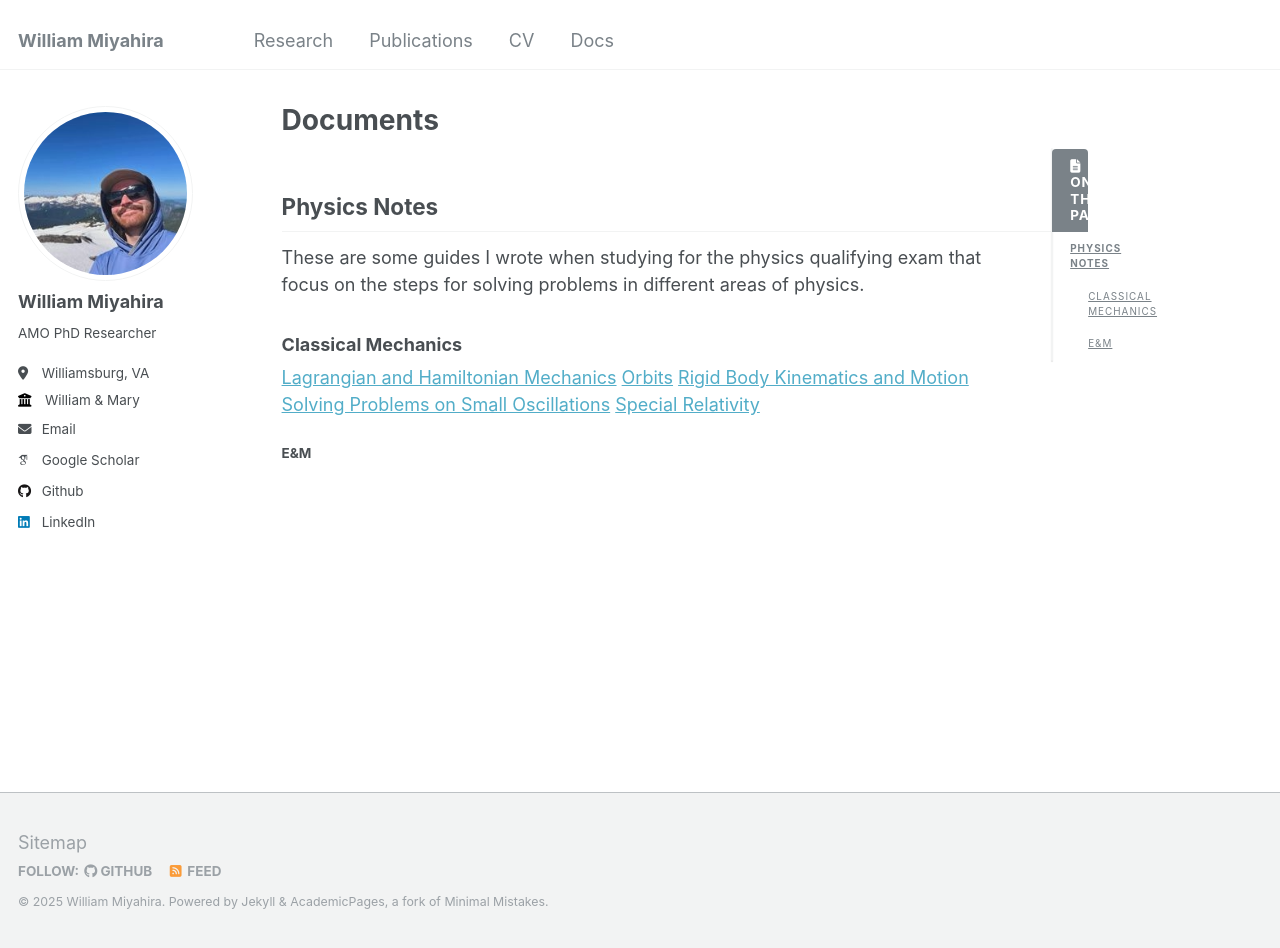
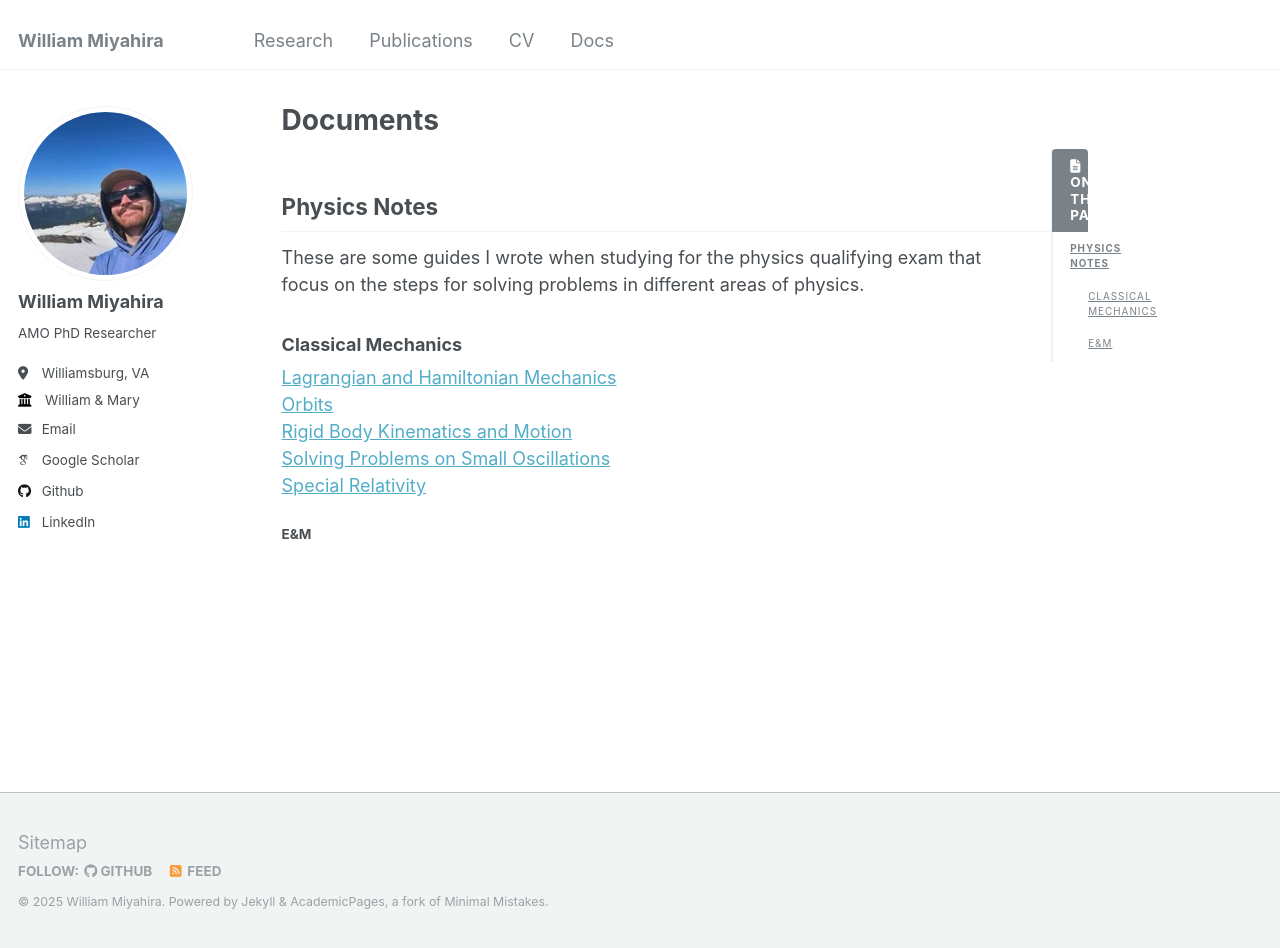
Before and after one commit to willmiyahira/willmiyahira.github.io, a Jekyll site: the page built from _pages/docs.md, in a window 1280 px wide and 948 px high. Built offline with Jekyll 4.4.1, drawn with Linux system fonts in a browser that asks for light colours; some web fonts are replaced.

Commit message:
update docs page

```diff
--- a/_pages/docs.md
+++ b/_pages/docs.md
@@ -11,10 +11,10 @@ author_profile: true
 These are some guides I wrote when studying for the physics qualifying exam that focus on the steps for solving problems in different areas of physics.
 
 ### Classical Mechanics
-<a href="/files/docs/physicsNotes/Lagrangian and Hamiltonian Mechanics.pdf" target="_blank">Lagrangian and Hamiltonian Mechanics</a>
-<a href="/files/docs/physicsNotes/Orbits.pdf" target="_blank">Orbits</a>
-<a href="/files/docs/physicsNotes/Rigid Body Kinematics and Motion.pdf" target="_blank">Rigid Body Kinematics and Motion</a>
-<a href="/files/docs/physicsNotes/Solving Problems on Small Oscillations.pdf" target="_blank">Solving Problems on Small Oscillations</a>
-<a href="/files/docs/physicsNotes/Special Relativity.pdf" target="_blank">Special Relativity</a>
+<a href="/files/docs/physicsNotes/Lagrangian and Hamiltonian Mechanics.pdf" target="_blank">Lagrangian and Hamiltonian Mechanics</a><br>
+<a href="/files/docs/physicsNotes/Orbits.pdf" target="_blank">Orbits</a><br>
+<a href="/files/docs/physicsNotes/Rigid Body Kinematics and Motion.pdf" target="_blank">Rigid Body Kinematics and Motion</a><br>
+<a href="/files/docs/physicsNotes/Solving Problems on Small Oscillations.pdf" target="_blank">Solving Problems on Small Oscillations</a><br>
+<a href="/files/docs/physicsNotes/Special Relativity.pdf" target="_blank">Special Relativity</a><br>
 
 #### E&M
```
